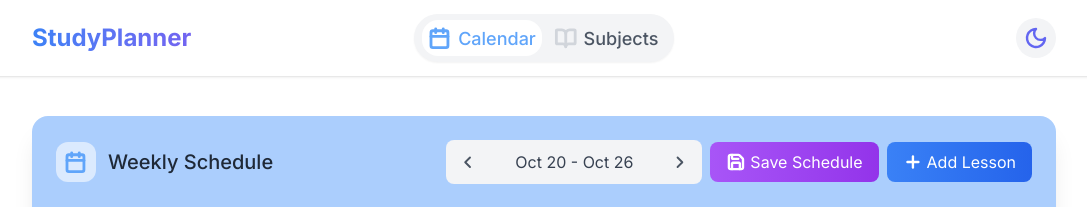
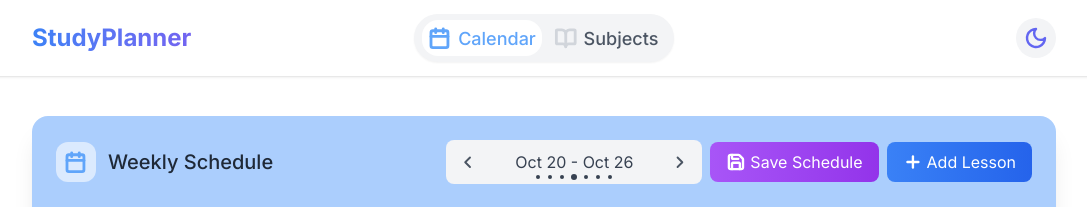
Before and after one commit to g3rfo/study-planner, a React (Vite) app: page /#/ in a window 1280 px wide. Shown: the top 207 px of the page, without its empty margins (96-1183 px from the left). Built offline with nearby package versions, Linux system fonts and the light colour scheme.

Commit message:
add points to orientation in weeks in SwitchDateBar

```diff
--- a/src/Pages/Calendar/ControlPanel/SwitchDateBar.jsx
+++ b/src/Pages/Calendar/ControlPanel/SwitchDateBar.jsx
@@ -2,6 +2,11 @@ import ArrowButton from "./ArrowButton";
 
 function SwitchDateBar({ currentWeekName, setCurrentWeekName, startDate = '', endDate = ''}) {
   const weekNum = parseInt(currentWeekName.replace('week', ''), 10);
+  const weeksPoint = [];
+
+  for (let i = 0; i < 7; i++) {
+    weeksPoint.push(weekNum === i);
+  }
 
   return (
     <div className="p-1 h-11 flex items-center gap-2 rounded-lg bg-[#F3F4F6] dark:bg-[#1F2937]">
@@ -12,8 +17,15 @@ function SwitchDateBar({ currentWeekName, setCurrentWeekName, startDate = '', en
           setCurrentWeekName(`week${weekNum - 1}`);
         }}
           />
-            <div className="w-40 text-center text-[16px] text-[#374151] dark:text-white">
+            <div className="relative w-40 text-center text-[16px] text-[#374151] dark:text-white">
               {startDate ? startDate : ''} - {endDate ? endDate : ''}
+              <div className="absolute -bottom-[6px] left-1/2 -translate-x-1/2 w-fit h-[6px] flex gap-[6px] items-center">
+                {weeksPoint.map((point, idx) => (
+                  <div key={idx} className="w-[6px] h-[6px] flex justify-center items-center">
+                    <div className={`${point ? 'w-[6px] h-[6px]' : 'w-1 h-1'} rounded-full bg-[#374151] dark:bg-[#F3F4F6]`} />
+                  </div>
+                ))}
+              </div>
             </div>
             <ArrowButton
         isDisabled={currentWeekName === 'week6'}
```
